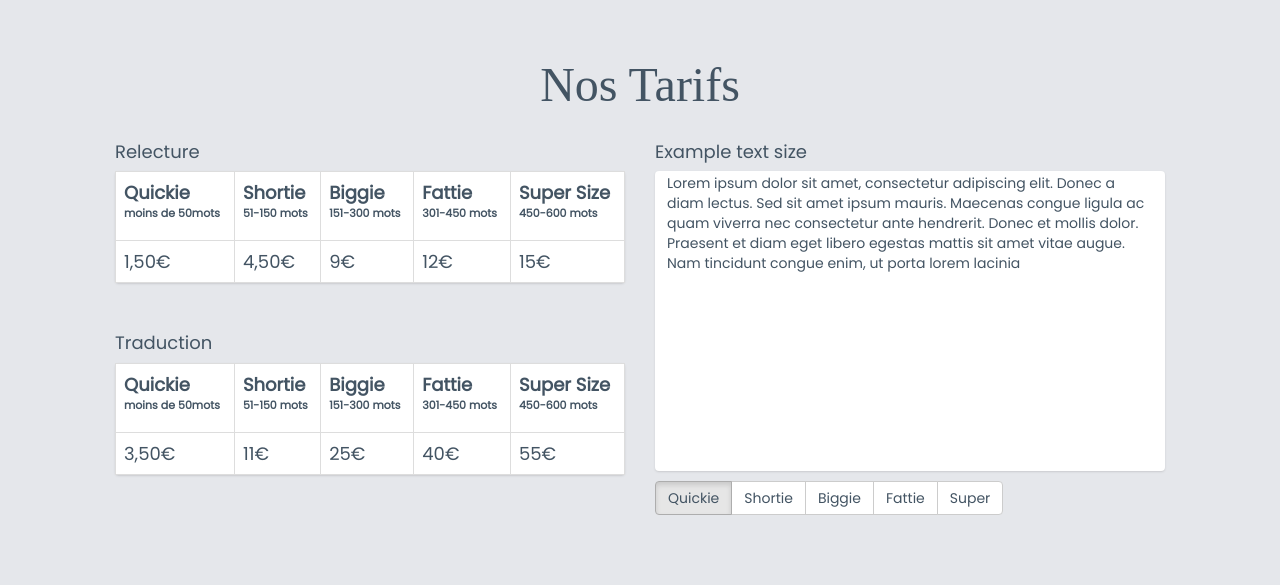
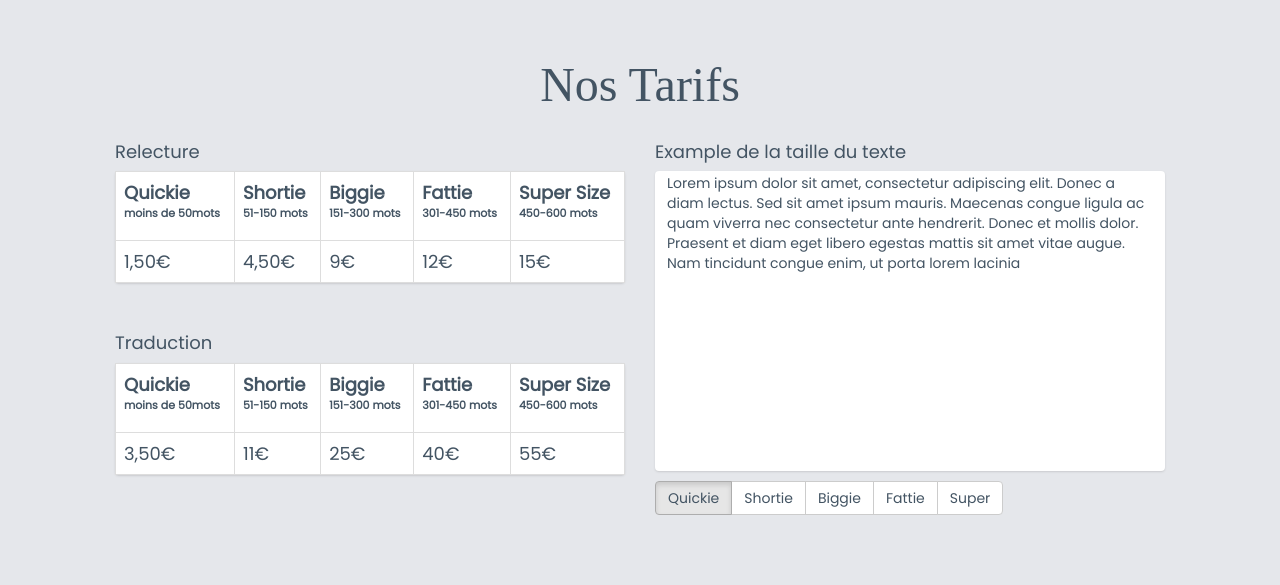
Before and after one commit to gelo592/mailbilly, a Flask app: page / in a window 1280 px wide. Shown: the part 1271-1856 px from the top of the page. Run offline with Flask 2, Linux system fonts and the light colour scheme; some libraries are stand-ins or nearby versions; some web fonts are replaced.

Commit message:
stragling extra english

```diff
--- a/templates/index.html
+++ b/templates/index.html
@@ -145,7 +145,7 @@
           </table>
         </div><!-- end .col-sm-6 -->
         <div class="col-sm-6">
-          <h4>Example text size</h4>
+          <h4>Example de la taille du texte</h4>
           <div id="quickie" class="samples">
             Lorem ipsum dolor sit amet, consectetur adipiscing elit. Donec a diam lectus. Sed sit amet ipsum mauris. Maecenas congue ligula ac quam viverra nec consectetur ante hendrerit. Donec et mollis dolor. Praesent et diam eget libero egestas mattis sit amet vitae augue. Nam tincidunt congue enim, ut porta lorem lacinia
           </div>
```
